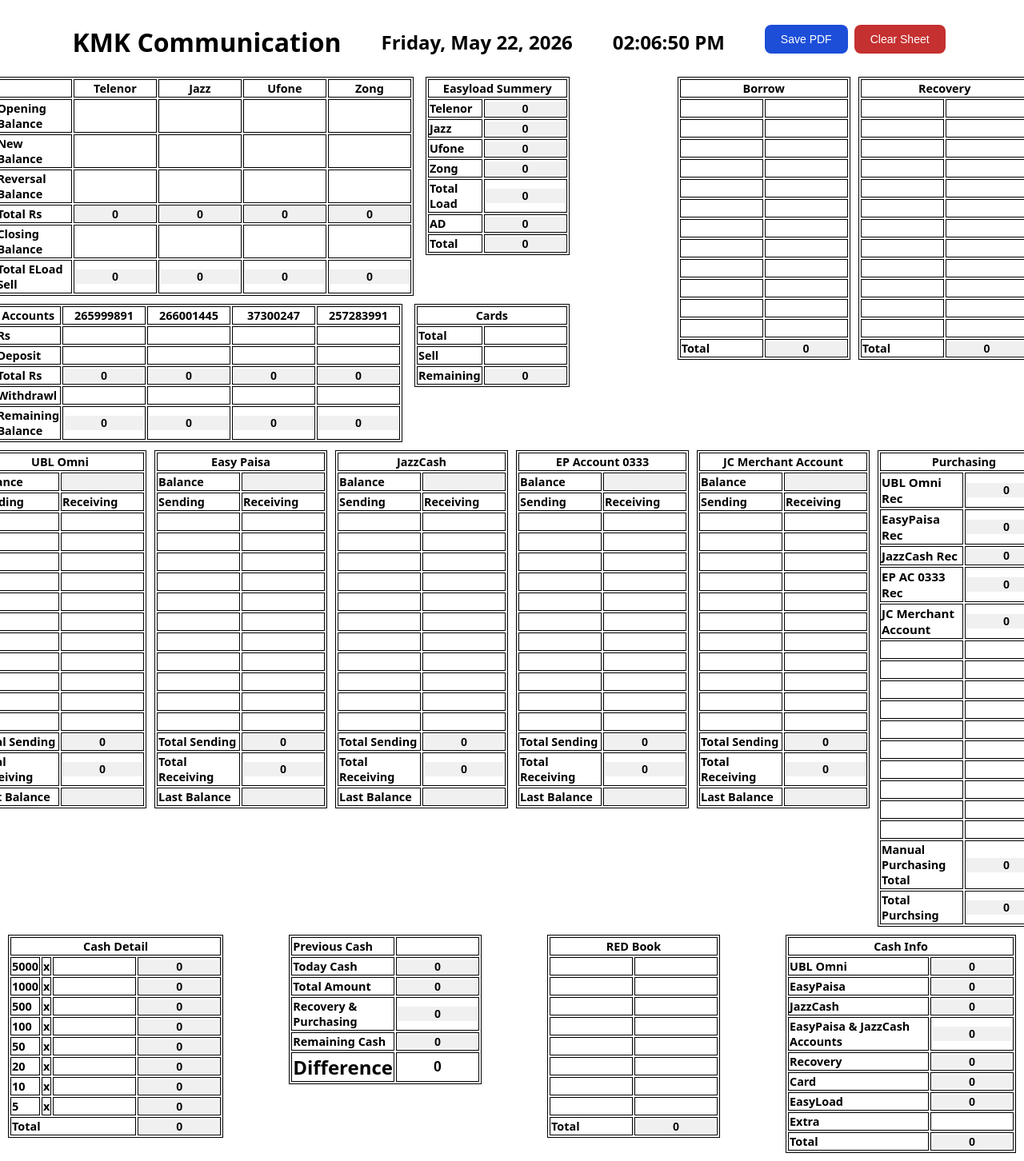
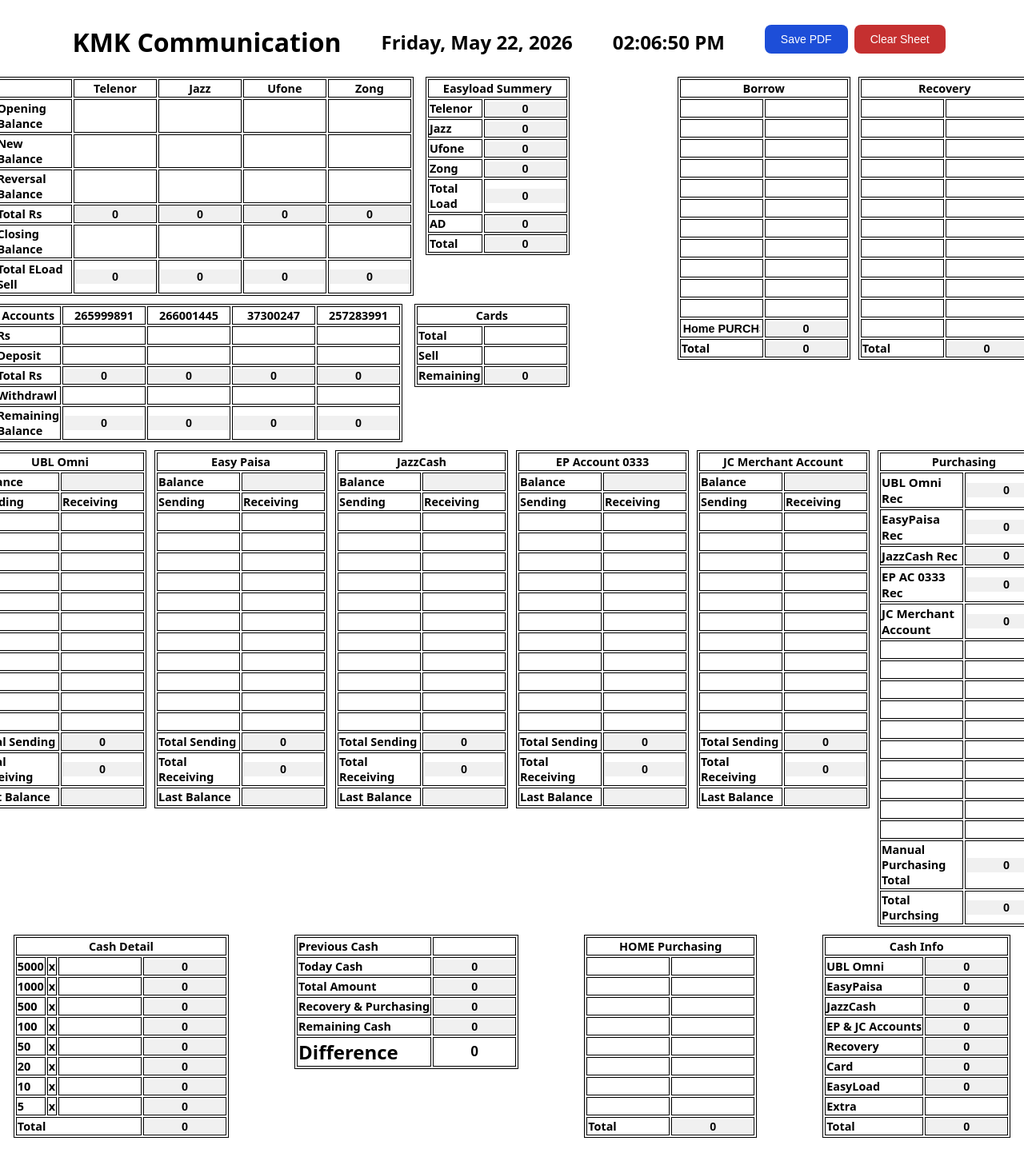
Before and after one commit to aliakbr-gh/ledger-sheet-desktop-app, a Vue app in the folder frontend/: page / in a window 1280 px wide. Shown: the top 1452 px of the page at 80% size. Built offline with nearby package versions, Linux system fonts and the light colour scheme.

Commit message:
Fix Borrow and Red Book calculations

```diff
--- a/frontend/src/App.vue
+++ b/frontend/src/App.vue
@@ -415,10 +415,12 @@
 });
 
 const borrowTotal = computed(() => {
-    return sheet.borrow.reduce(
+    const borrowSum = sheet.borrow.reduce(
         (sum, item) => sum + (Number(item.amount) || 0),
         0
     );
+
+    return borrowSum + redBookTotal.value;
 });
 
 const recoveryTotal = computed(() => {
@@ -892,10 +894,16 @@
 
                                 <tr v-for="(row, index) in sheet.borrow" :key="index">
                                     <td>
-                                        <input type="text" v-model="row.name" />
+                                        <input type="text"
+                                            :value="index === sheet.borrow.length - 1 ? 'Home PURCHS' : row.name"
+                                            @input="row.name = ($event.target as HTMLInputElement).value" />
                                     </td>
+
                                     <td>
-                                        <input type="number" v-model.number="row.amount" />
+                                        <input v-if="index === sheet.borrow.length - 1" type="number"
+                                            :value="redBookTotal" disabled />
+
+                                        <input v-else type="number" v-model.number="row.amount" />
                                     </td>
                                 </tr>
                                 <tr>
@@ -1376,7 +1384,7 @@
                     <table>
                         <tbody>
                             <tr>
-                                <th colspan="2">RED Book</th>
+                                <th colspan="2">HOME Purchasing</th>
                             </tr>
                             <tr v-for="(row, index) in sheet.redBook" :key="index">
                                 <td>
@@ -1421,7 +1429,7 @@
                                 </td>
                             </tr>
                             <tr>
-                                <td>EasyPaisa &amp; JazzCash Accounts</td>
+                                <td>EP &amp; JC Accounts</td>
                                 <td>
                                     <input :value="getTotalSending(sheet.epaccount) +
                                         getTotalSending(sheet.jcaccount)
```
